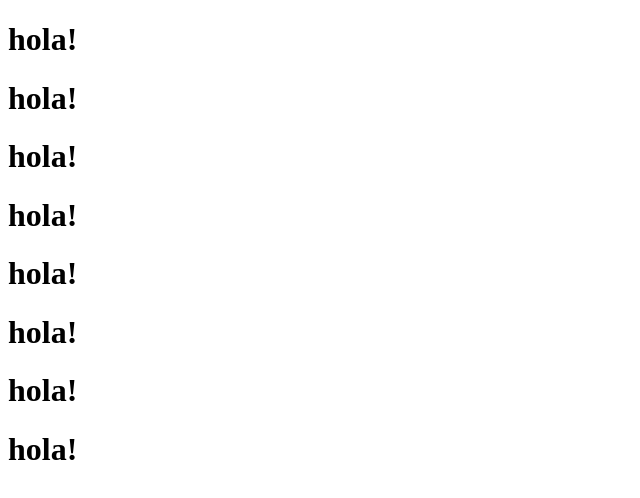
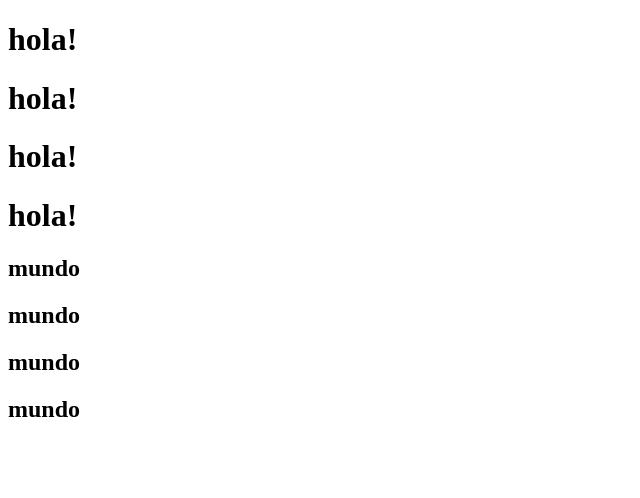
Before and after one commit to pamebengloff/react-final-project, a React (Create React App) app in the folder react-final-project/: page / in a window 1280 px wide. Shown: the top 498 px of the page, without its empty margins (0-640 px from the left). Built offline with nearby package versions, Linux system fonts and the light colour scheme.

Commit message:
added some h2

```diff
--- a/react-final-project/src/App.jsx
+++ b/react-final-project/src/App.jsx
@@ -5,10 +5,10 @@ export default function App(){
         <h1>hola!</h1>
         <h1>hola!</h1>
         <h1>hola!</h1>
-        <h1>hola!</h1>
-        <h1>hola!</h1>
-        <h1>hola!</h1>
-        <h1>hola!</h1>
+        <h2>mundo</h2>
+        <h2>mundo</h2>
+        <h2>mundo</h2>
+        <h2>mundo</h2>
 
         </>
     )
```
